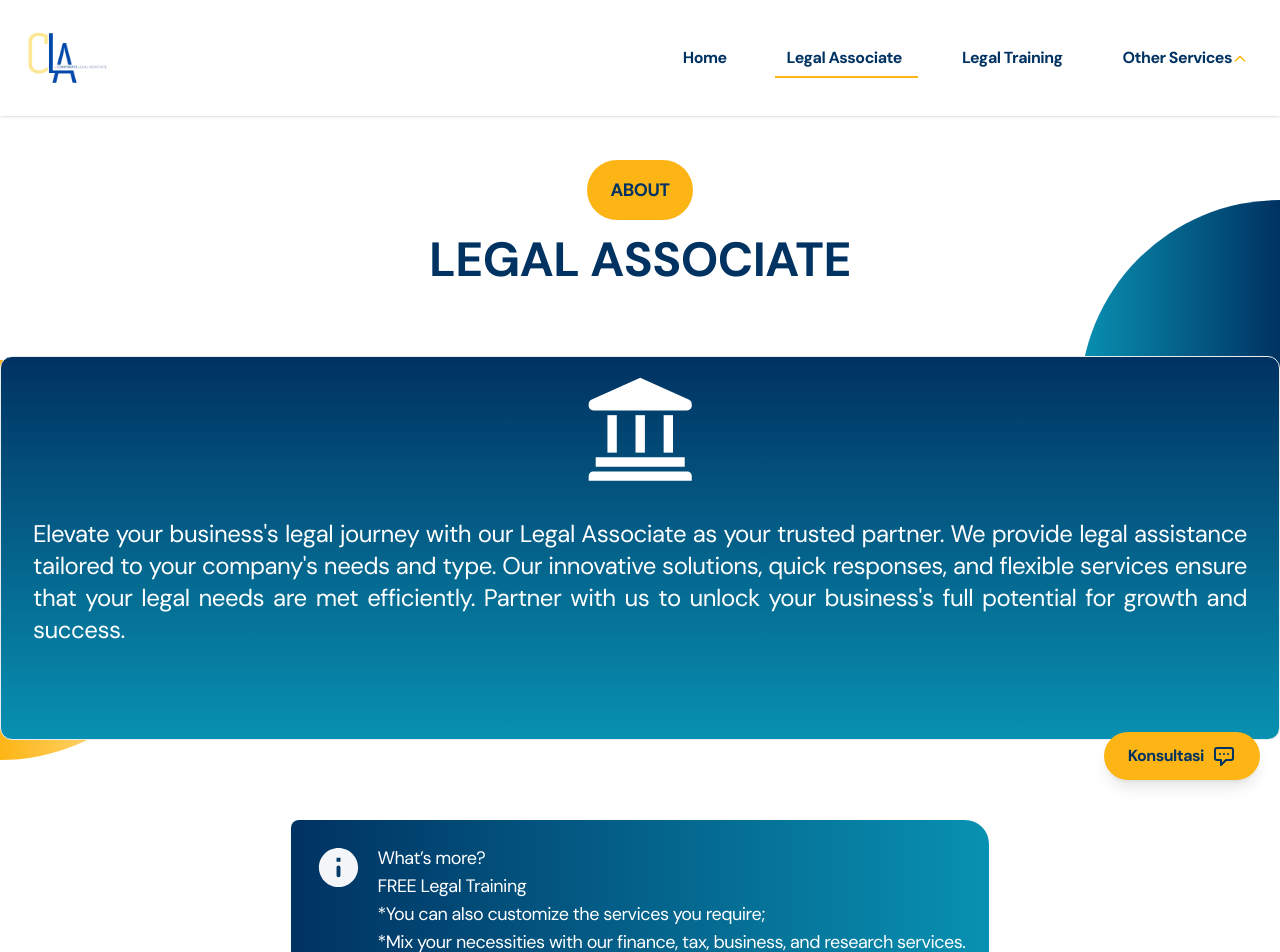
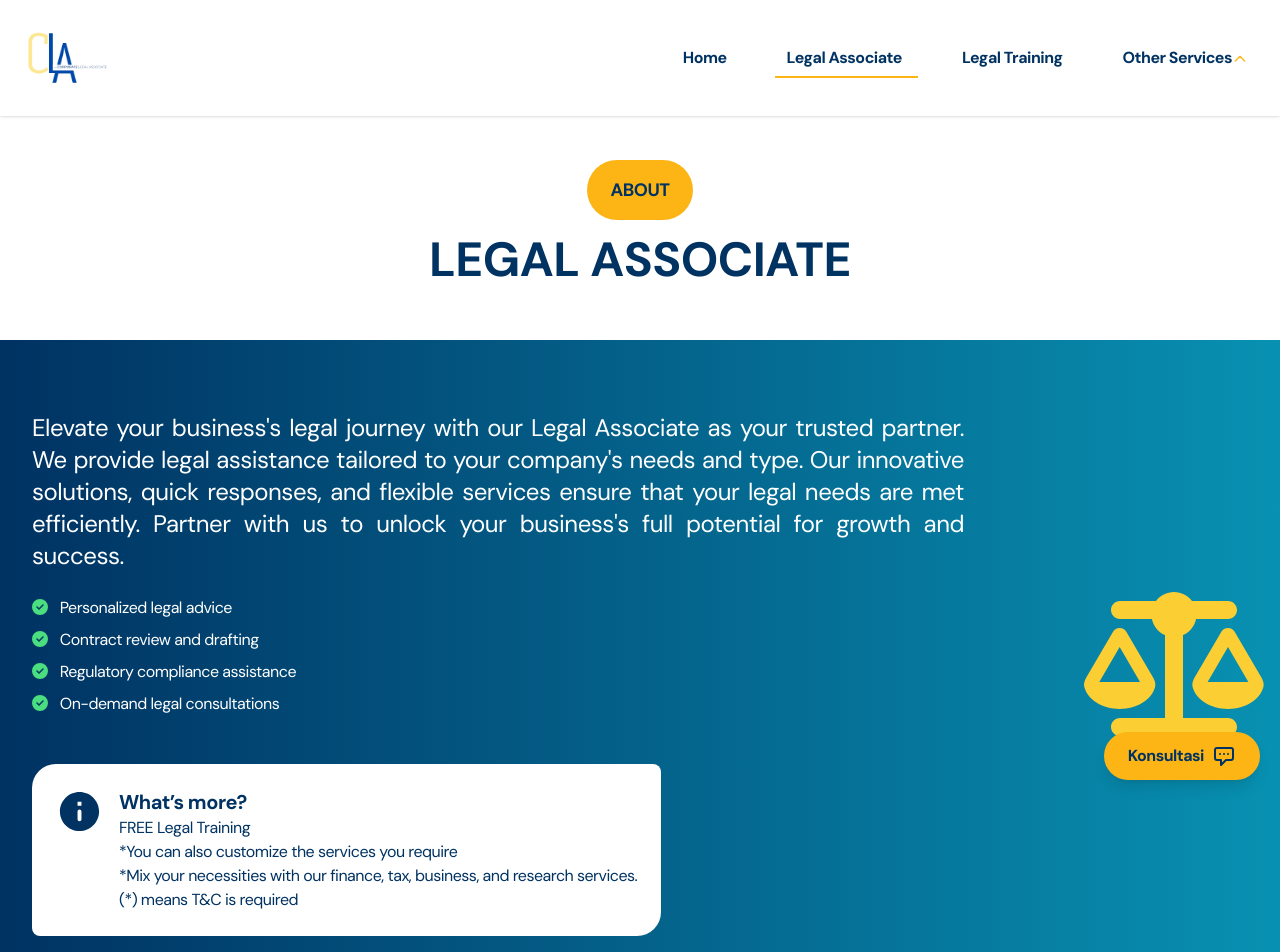
Before and after one commit to nctrnlman/client-cla-indonesia, a React (Vite) app: page /legal-associate in a window 1280 px wide. Shown: the top 952 px of the page. Built offline with nearby package versions, Linux system fonts and the light colour scheme.

Commit message:
fix legal associate

```diff
--- a/src/components/legal-associate/Hero.jsx
+++ b/src/components/legal-associate/Hero.jsx
@@ -1,57 +1,44 @@
+import { FontAwesomeIcon } from "@fortawesome/react-fontawesome";
+import {
+  faBalanceScale,
+  faCheckCircle,
+} from "@fortawesome/free-solid-svg-icons";
+import { motion } from "framer-motion";
+
 function Hero() {
+  const MotionText = ({ children, delay = 0 }) => (
+    <motion.div
+      initial={{ opacity: 0, y: 20 }}
+      animate={{ opacity: 1, y: 0 }}
+      transition={{ duration: 0.5, delay }}
+    >
+      {children}
+    </motion.div>
+  );
+
   return (
-    <div className="py-20">
-      <div className="flex flex-col justify-center gap-4 items-center mx-auto h-full max-w-7xl">
-        <button
-          className="bg-secondary p-4 px-6 rounded-full text-primary font-extrabold text-lg hover:bg-primary hover:text-secondary transition duration-300
-          "
-        >
+    <div className="pt-20">
+      <div className="flex flex-col justify-center gap-4 items-center mx-auto h-full ">
+        <button className="bg-secondary p-4 px-6 rounded-full text-primary font-extrabold text-lg hover:bg-primary hover:text-secondary transition duration-300">
           ABOUT
         </button>
-        <p className="text-center text-[#003262] font-extrabold outline-2 text-xl sm:text-2xl md:text-4xl lg:text-5xl px-4 sm:px-8 ">
+        <p className="text-center text-[#003262] font-extrabold outline-2 text-xl sm:text-2xl md:text-4xl lg:text-5xl px-4 sm:px-8">
           LEGAL ASSOCIATE
         </p>
-        {/* desc */}
-        <div className="bg-gradient-to-b from-primary to-cyan-600 h-96 border rounded-xl p-4 mt-14">
-          {/* icon */}
-          <div className="text-center items-center flex justify-center pb-4">
-            <svg
-              width="113"
-              height="113"
-              viewBox="0 0 113 113"
-              fill="none"
-              xmlns="http://www.w3.org/2000/svg"
-            >
-              <path
-                d="M11.7125 84.3301H100.727V93.7001H11.7125V84.3301Z"
-                fill="white"
-              />
-              <path
-                d="M103.07 98.3848H9.37C8.12746 98.3848 6.93581 98.8784 6.0572 99.757C5.17859 100.636 4.685 101.827 4.685 103.07V107.755H107.755V103.07C107.755 101.827 107.261 100.636 106.383 99.757C105.504 98.8784 104.313 98.3848 103.07 98.3848Z"
-                fill="white"
-              />
-              <path
-                d="M23.425 42.165H32.795V79.645H23.425V42.165Z"
-                fill="white"
-              />
-              <path
-                d="M51.535 42.165H60.905V79.645H51.535V42.165Z"
-                fill="white"
-              />
-              <path
-                d="M79.645 42.165H89.015V79.645H79.645V42.165Z"
-                fill="white"
-              />
-              <path
-                d="M105.178 26.7041L56.22 4.68457L7.26175 26.7041C6.49848 27.1171 5.85806 27.7248 5.40551 28.4653C4.95296 29.2058 4.70438 30.0529 4.685 30.9206V32.7946C4.685 34.0371 5.17859 35.2288 6.0572 36.1074C6.93581 36.986 8.12746 37.4796 9.37 37.4796H103.07C104.313 37.4796 105.504 36.986 106.383 36.1074C107.261 35.2288 107.755 34.0371 107.755 32.7946V30.9206C107.736 30.0529 107.487 29.2058 107.034 28.4653C106.582 27.7248 105.942 27.1171 105.178 26.7041Z"
-                fill="white"
-              />
-            </svg>
+      </div>
+      {/* desc */}
+      <div className="bg-gradient-to-r from-primary to-cyan-600 h-full p-4 mt-14 w-full">
+        <div className="flex flex-col justify-center md:flex-row md:justify-around gap-6 max-w-7xl mx-auto py-10 items-center">
+          {/* icon for mobile */}
+          <div className="md:hidden flex justify-center mb-4">
+            <FontAwesomeIcon
+              icon={faBalanceScale}
+              className="text-yellow-400 h-24"
+            />
           </div>
-
           {/* text */}
-          <div>
-            <p className=" text-justify text-2xl p-4 text-white">
+          <div className="px-4">
+            <p className="text-justify text-xl sm:text-2xl py-4 text-white">
               Elevate your business&apos;s legal journey with our Legal
               Associate as your trusted partner. We provide legal assistance
               tailored to your company&apos;s needs and type. Our innovative
@@ -59,6 +46,67 @@ function Hero() {
               legal needs are met efficiently. Partner with us to unlock your
               business&apos;s full potential for growth and success.
             </p>
+            <ul className="text-left space-y-2 py-2">
+              {[
+                "Personalized legal advice",
+                "Contract review and drafting",
+                "Regulatory compliance assistance",
+                "On-demand legal consultations",
+              ].map((item, index) => (
+                <MotionText key={index} delay={0.8 + index * 0.1}>
+                  <li className="text-base">
+                    <FontAwesomeIcon
+                      icon={faCheckCircle}
+                      className="mr-2 text-green-400"
+                    />{" "}
+                    <span className="text-white"> {item}</span>
+                  </li>
+                </MotionText>
+              ))}
+            </ul>
+            <div>
+              <div className="bg-white text-primary w-fit flex p-6 rounded-lg gap-4 rounded-tl-3xl rounded-br-3xl mt-10">
+                {/* icon */}
+                <div>
+                  <svg
+                    width="47"
+                    height="47"
+                    viewBox="0 0 47 47"
+                    fill="none"
+                    xmlns="http://www.w3.org/2000/svg"
+                  >
+                    <g clipPath="url(#clip0_412_677)">
+                      <path
+                        d="M23.5 3.91699C12.69 3.91699 3.91669 12.6903 3.91669 23.5003C3.91669 34.3103 12.69 43.0837 23.5 43.0837C34.31 43.0837 43.0834 34.3103 43.0834 23.5003C43.0834 12.6903 34.31 3.91699 23.5 3.91699ZM23.5 33.292C22.4229 33.292 21.5417 32.4107 21.5417 31.3337V23.5003C21.5417 22.4232 22.4229 21.542 23.5 21.542C24.5771 21.542 25.4584 22.4232 25.4584 23.5003V31.3337C25.4584 32.4107 24.5771 33.292 23.5 33.292ZM25.4584 17.6253H21.5417V13.7087H25.4584V17.6253Z"
+                        fill="currentColor"
+                      />
+                    </g>
+                    <defs>
+                      <clipPath id="clip0_412_677">
+                        <rect width="47" height="47" fill="white" />
+                      </clipPath>
+                    </defs>
+                  </svg>
+                </div>
+                <div className="text-base">
+                  <p className="font-bold text-xl">What’s more?</p>
+                  <p>FREE Legal Training</p>
+                  <p>*You can also customize the services you require</p>
+                  <p>
+                    *Mix your necessities with our finance, tax, business, and
+                    research services.
+                  </p>
+                  <p> (*) means T&C is required</p>
+                </div>
+              </div>
+            </div>
+          </div>
+          {/* icon for desktop */}
+          <div className="hidden md:block pl-20">
+            <FontAwesomeIcon
+              icon={faBalanceScale}
+              className="text-yellow-400 h-36"
+            />
           </div>
         </div>
       </div>
--- a/src/pages/Home.jsx
+++ b/src/pages/Home.jsx
@@ -23,7 +23,7 @@ function Home({ setIsLoading }) {
   }, [setIsLoading]);
 
   return (
-    <>
+    <div className="mt-9 ">
       <Helmet>
         <title>CLA Indonesia - Layanan Legal Terpercaya di Indonesia</title>
         <meta
@@ -46,7 +46,7 @@ function Home({ setIsLoading }) {
       <div id="SequentialForm">
         <SequentialForm />
       </div>
-    </>
+    </div>
   );
 }
 
--- a/src/pages/LegalAssociate.jsx
+++ b/src/pages/LegalAssociate.jsx
@@ -34,7 +34,7 @@ function LegalAssociate({ setIsLoading }) {
         />
       </Helmet>
       <Hero />
-      <LegalAssociateInfo />
+      {/* <LegalAssociateInfo /> */}
       <Subscription />
       {/* <About /> */}
       {/* <div className="bg-white">
@@ -43,8 +43,6 @@ function LegalAssociate({ setIsLoading }) {
       <div id="SequentialForm">
         <SequentialForm />
       </div>
-      <div className="half-circle-right"></div>
-      <div className="half-circle-left"></div>
     </div>
   );
 }
```
